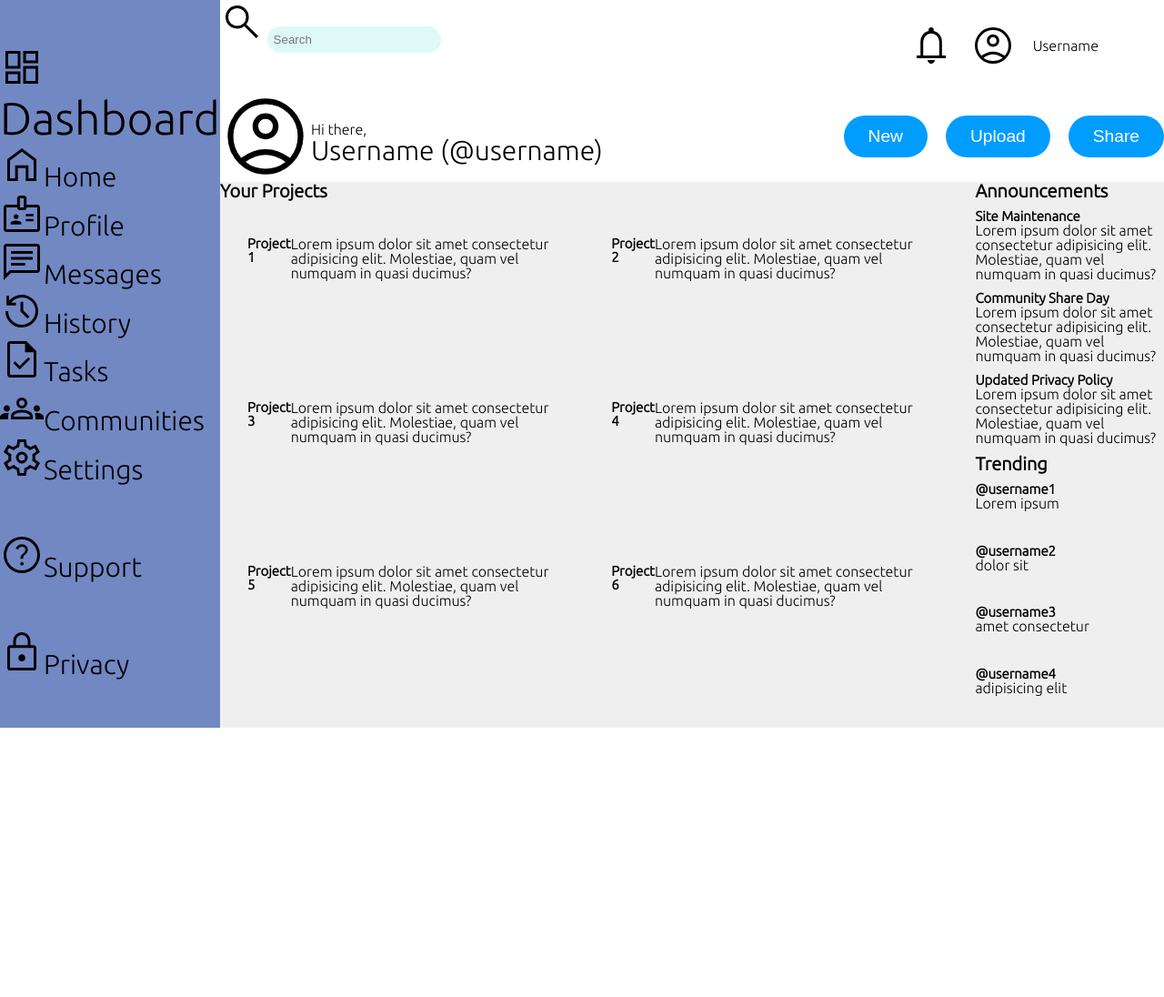
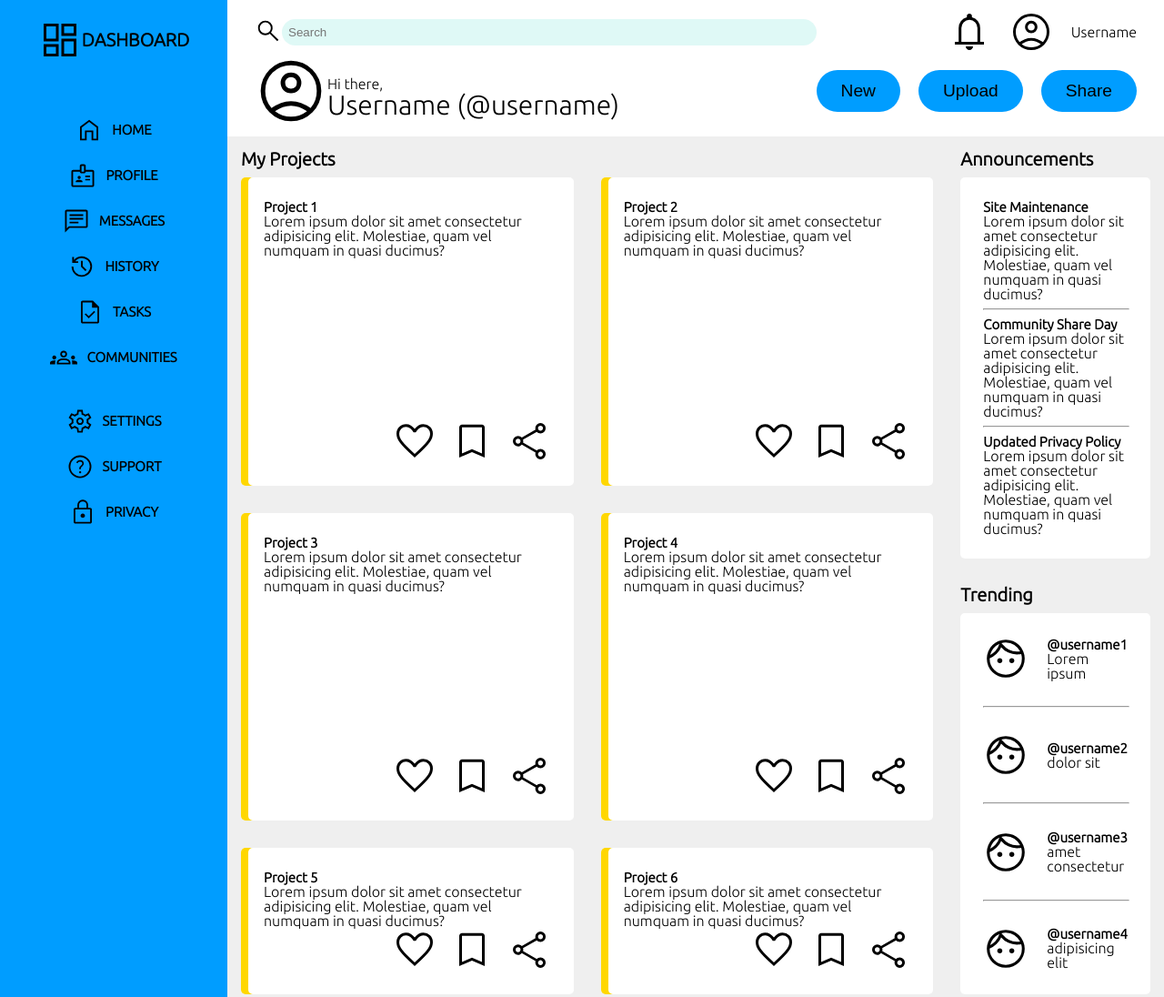
Before and after one commit to Eli8375/admin-dashboard, a plain HTML site: page index.html in a window 1280 px wide. Shown: the top 1096 px of the page at 91% size. Before the commit the page ends 800 px from the top, so only its background shows below. Drawn offline with Linux system fonts and the light colour scheme.

Commit message:
header fixed and ready, side-bar fixed and ready, main fixed and ready, nice to have features awaiting

```diff
--- a/index.html
+++ b/index.html
@@ -13,19 +13,21 @@
 <body>
     <div class="website-page">
         <div class="side-bar">
-            <a href="#" id="dashboard"><img src="/img/dashboard.svg" alt="dashboard">Dashboard</a>
+            <div class="nav-dashboard">
+                <a href="#" class="side-bar-link" id="dashboard"><img id="dashboard-icon" src="/img/dashboard.svg" alt="dashboard">Dashboard</a>
+            </div>
             <div class="nav-bar-1">
-                <a href="#" id="home"><img class="side-bar-item" src="/img/home.svg" alt="home">Home</a>
-                <a href="#" id="profile"><img class="side-bar-item" src="/img/badge.svg" alt="profile">Profile</a>
-                <a href="#" id="messages"><img class="side-bar-item" src="/img/chat.svg" alt="messages">Messages</a>
-                <a href="#" id="history"><img class="side-bar-item" src="/img/history.svg" alt="history">History</a>
-                <a href="#" id="tasks"><img class="side-bar-item" src="/img/task.svg" alt="tasks">Tasks</a>
-                <a href="#" id="communities"><img class="side-bar-item" src="/img/groups.svg" alt="communities">Communities</a>
+                <a href="#" class="side-bar-link" id="home"><img class="side-bar-icon" src="/img/home.svg" alt="home">Home</a>
+                <a href="#" class="side-bar-link" id="profile"><img class="side-bar-icon" src="/img/badge.svg" alt="profile">Profile</a>
+                <a href="#" class="side-bar-link" id="messages"><img class="side-bar-icon" src="/img/chat.svg" alt="messages">Messages</a>
+                <a href="#" class="side-bar-link" id="history"><img class="side-bar-icon" src="/img/history.svg" alt="history">History</a>
+                <a href="#" class="side-bar-link" id="tasks"><img class="side-bar-icon" src="/img/task.svg" alt="tasks">Tasks</a>
+                <a href="#" class="side-bar-link" id="communities"><img class="side-bar-icon" src="/img/groups.svg" alt="communities">Communities</a>
             </div>
             <div class="nav-bar-2">
-                <a href="#" id="settings"><img class="side-bar-item" src="/img/settings.svg" alt="settings">Settings</a>
-                <a href="#" id="support"><img class="side-bar-item" src="/img/support.svg" alt="support">Support</a>
-                <a href="#" id="privacy"><img class="side-bar-item" src="/img/privacy.svg" alt="privacy">Privacy</a>
+                <a href="#" class="side-bar-link" id="settings"><img class="side-bar-icon" src="/img/settings.svg" alt="settings">Settings</a>
+                <a href="#" class="side-bar-link" id="support"><img class="side-bar-icon" src="/img/support.svg" alt="support">Support</a>
+                <a href="#" class="side-bar-link" id="privacy"><img class="side-bar-icon" src="/img/privacy.svg" alt="privacy">Privacy</a>
             </div>
         </div>
         <header>
@@ -53,66 +55,117 @@
         </header>
         <main>
             <div class="project-area">
-                <h2 class="header" id="header">Your Projects</h2>
-                <div class="card-area">
+                <h2 class="header" id="project-header">My Projects</h2>
+                <div class="project-card-area">
                     <div class="project-cards" id="project-1">
                         <h3>Project 1</h3>
                         <p>Lorem ipsum dolor sit amet consectetur adipisicing elit. Molestiae, quam vel numquam in quasi ducimus?</p>
+                        <div class="fav-book-share">
+                            <img src="/img/favorite.svg" alt="favorite">
+                            <img src="/img/bookmark.svg" alt="bookmark">
+                            <img src="/img/share.svg" alt="share">
+                        </div>
                     </div>
                     <div class="project-cards" id="project-2">
                         <h3>Project 2</h3>
                         <p>Lorem ipsum dolor sit amet consectetur adipisicing elit. Molestiae, quam vel numquam in quasi ducimus?</p>
+                        <div class="fav-book-share">
+                            <img src="/img/favorite.svg" alt="favorite">
+                            <img src="/img/bookmark.svg" alt="bookmark">
+                            <img src="/img/share.svg" alt="share">
+                        </div>
                     </div>
                     <div class="project-cards" id="project-3">
                         <h3>Project 3</h3>
                         <p>Lorem ipsum dolor sit amet consectetur adipisicing elit. Molestiae, quam vel numquam in quasi ducimus?</p>
+                        <div class="fav-book-share">
+                            <img src="/img/favorite.svg" alt="favorite">
+                            <img src="/img/bookmark.svg" alt="bookmark">
+                            <img src="/img/share.svg" alt="share">
+                        </div>
                     </div>
                     <div class="project-cards" id="project-4">
                         <h3>Project 4</h3>
                         <p>Lorem ipsum dolor sit amet consectetur adipisicing elit. Molestiae, quam vel numquam in quasi ducimus?</p>
+                        <div class="fav-book-share">
+                            <img src="/img/favorite.svg" alt="favorite">
+                            <img src="/img/bookmark.svg" alt="bookmark">
+                            <img src="/img/share.svg" alt="share">
+                        </div>
                     </div>
                     <div class="project-cards" id="project-5">
                         <h3>Project 5</h3>
                         <p>Lorem ipsum dolor sit amet consectetur adipisicing elit. Molestiae, quam vel numquam in quasi ducimus?</p>
+                        <div class="fav-book-share">
+                            <img src="/img/favorite.svg" alt="favorite">
+                            <img src="/img/bookmark.svg" alt="bookmark">
+                            <img src="/img/share.svg" alt="share">
+                        </div>
                     </div>
                     <div class="project-cards" id="project-6">
                         <h3>Project 6</h3>
                         <p>Lorem ipsum dolor sit amet consectetur adipisicing elit. Molestiae, quam vel numquam in quasi ducimus?</p>
+                        <div class="fav-book-share">
+                            <img src="/img/favorite.svg" alt="favorite">
+                            <img src="/img/bookmark.svg" alt="bookmark">
+                            <img src="/img/share.svg" alt="share">
+                        </div>
                     </div>
                 </div>
             </div>
             <div class="announcements-area">
                 <h2 class="header" id="announcements-header">Announcements</h2>
+                <div class="announcements-card-area">
                     <div class="announcement-cards" id="announcement-1">
                         <h3>Site Maintenance</h3>
                         <p>Lorem ipsum dolor sit amet consectetur adipisicing elit. Molestiae, quam vel numquam in quasi ducimus?</p>
                     </div>
+                    <hr>
                     <div class="announcement-cards" id="announcement-2">
                         <h3>Community Share Day</h3>
                         <p>Lorem ipsum dolor sit amet consectetur adipisicing elit. Molestiae, quam vel numquam in quasi ducimus?</p>
                     </div>
+                    <hr>
                     <div class="announcement-cards" id="announcement-3">
                         <h3>Updated Privacy Policy</h3>
                         <p>Lorem ipsum dolor sit amet consectetur adipisicing elit. Molestiae, quam vel numquam in quasi ducimus?</p>
                     </div>
                 </div>
+            </div>
             <div class="trending-area">
                 <h2 class="header" id="trending-header">Trending</h2>
+                <div class="trending-card-area">
                     <div class="trending-cards" id="trending-1">
+                        <img id="face" src="/img/face.svg" alt="face">
+                        <div class="other-user-info">
                             <h3>@username1</h3>
                             <p>Lorem ipsum</p>
                         </div>
+                    </div>
+                    <hr>
                     <div class="trending-cards" id="trending-2">
+                        <img id="face" src="/img/face.svg" alt="face">
+                        <div class="other-user-info">
                             <h3>@username2</h3>
                             <p>dolor sit</p>
                         </div>
+                    </div>
+                    <hr>
                     <div class="trending-cards" id="trending-3">
+                        <img id="face" src="/img/face.svg" alt="face">
+                        <div class="other-user-info">
                             <h3>@username3</h3>
                             <p>amet consectetur</p>
                         </div>
+                    </div>
+                    <hr>
                     <div class="trending-cards" id="trending-4">
+                        <img id="face" src="/img/face.svg" alt="face">
+                        <div class="other-user-info">
                             <h3>@username4</h3>
                             <p>adipisicing elit</p>
+                        </div>
+                    </div>
                 </div>
             </div>
         </main>
--- a/styles.css
+++ b/styles.css
@@ -57,8 +57,8 @@ table {
     height: 100vh;
     width: 100vw;
     display: grid;
-    grid-template-columns: 1fr 5fr;
-    grid-template-rows: 1fr 4fr;
+    grid-template-columns: 1fr 8fr;
+    grid-template-rows: 1fr 5fr;
     grid-template-areas:
     "side-bar header"
     "side-bar main";
@@ -67,7 +67,7 @@ button {
     border-radius: 25px;
     border-color: rgba(255, 255, 255, 0);
     background-color: rgb(0, 157, 255);
-    color: white;
+    color: black;
     padding: 10px 25px 10px 25px;
     font-size: larger;
 }
@@ -92,30 +92,45 @@ h3 {
 
 .side-bar {
     grid-area: side-bar;
-    background-color: rgba(42, 77, 165, 0.666);
+    background-color: rgb(0, 157, 255);
     display: grid;
     grid-template-columns: 1fr;
-    grid-template-rows: 1fr 3fr 3fr;
-    justify-content: center;
-    padding-top: 50px;
-
+    grid-template-rows: 1fr 3fr 3fr 5fr;
+    align-items: flex-start;
+    font-weight: bold;
+    text-transform: uppercase;
+    font-size: 15px;
+    min-width: 250px;
 }
-#dashboard {
-    font-size: 50px;
+.nav-dashboard {
+    font-size: 20px;
+    justify-self: center;
+    align-self: center;
 }
 .nav-bar-1 {
-    display: grid;
-    font-size: 30px;
+    display: flex;
+    flex-direction: column;
+    align-items: center;
+    justify-content: center;
+    padding-top: 40px;
+    gap: 20px;
 }
 .nav-bar-2 {
-    display: grid;
-    font-size: 30px;
+    display: flex;
+    flex-direction: column;
+    align-items: center;
+    justify-content: center;
+    gap: 20px;
+    padding-top: 40px;
 }
-.side-bar-item {
-    image-orientation: flip;
+.side-bar-icon {
+    width: 30px;
+    padding-right: 10px;
 }
-.side-bar-item {
-    image-orientation: flip;
+.side-bar-link {
+    display: flex;
+    justify-content: center;
+    align-items: center;
 }
 
 
@@ -127,11 +142,12 @@ header {
     grid-area: header;
     display: grid;
     grid-template-columns: 3fr 1fr;
-    grid-template-rows: 1fr 1fr;
+    grid-template-rows: 50px 1fr;
     grid-template-areas:
     "search profile-access"
     "welcome-area action-buttons";
     background-color: rgb(255, 255, 255);
+    padding: 10px 30px 10px 30px;
 }
 .search {
     grid-area: search;
@@ -148,13 +164,14 @@ header {
 .profile-access {
     grid-area: profile-access;
     display: flex;
-    justify-content: center;
+    justify-content: flex-end;
     align-items: center;
     gap: 20px;
 }
 .welcome-area {
     grid-area: welcome-area;
     display: grid;
+    max-width: 517.59px;
     grid-template-columns: 1fr 7fr;
     grid-template-rows: 1fr 1fr;
     grid-template-areas:
@@ -165,7 +182,7 @@ header {
     grid-area: profile-pic;
     align-self: center;
     justify-self: center;
-    width: 100px;
+    width: 80px;
 }
 .hello {
     grid-area: hello;
@@ -178,9 +195,18 @@ header {
 .action-buttons {
     grid-area: action-buttons;
     display: flex;
-    justify-content: center;
+    justify-content: flex-end;
     align-items: center;
     gap: 20px;
+}
+#my-form {
+    display: flex;
+    align-items: center;
+    flex-grow: 1;
+}
+#magnifying-glass {
+    width: 30px;
+    height: 30px;
 }
 
 
@@ -206,41 +232,55 @@ main {
     grid-template-areas:
     "p-header"
     "card-area";
+    margin: 15px;
 }
-.card-area {
+.project-card-area {
     grid-area: card-area;
     display: grid;
-    grid-template-columns: 1fr 1fr;
-    grid-template-rows: repeat(3, 1fr);
+    grid-template-columns: repeat(auto-fit, minmax(250px, 1fr));
+    grid-template-rows: repeat(2, 1fr);
     grid-template-areas:
     "card card"
     "card card"
     "card card";
     gap: 30px;
-    margin: 30px;
 }
 .announcements-area {
     grid-area: announcements;
     display: grid;
     grid-template-columns: 1fr;
-    grid-template-rows: 30px repeat(3, 10fr);
+    grid-template-rows: 30px 1fr;
     grid-template-areas:
     "a-header"
-    "announcement"
-    "announcement"
     "announcement";
+    margin: 15px;
+}
+.announcements-card-area {
+    display: flex;
+    flex-direction: column;
+    align-items: center;
+    justify-content: space-between;
+    background-color: white;
+    border-radius: 5px;
+    padding: 25px;
 }
 .trending-area {
     grid-area: trending;
     display: grid;
     grid-template-columns: 1fr;
-    grid-template-rows: 30px repeat(4, 10fr);
+    grid-template-rows: 30px 1fr;
     grid-template-areas:
     "t-header"
-    "trending"
-    "trending"
-    "trending"
     "trending";
+    margin: 15px;
+}
+.trending-card-area {
+    display: flex;
+    flex-direction: column;
+    justify-content: space-between;
+    background-color: white;
+    border-radius: 5px;
+    padding: 25px;
 }
 #project-header {
     grid-area: p-header;
@@ -253,5 +293,33 @@ main {
 }
 .project-cards {
     display: flex;
+    background-color: white;
+    border-radius: 5px;
+    box-shadow: inset 0.50rem 0rem gold;
+    flex-grow: 0;
+    flex-direction: column;
+    padding: 25px;
+}
+.fav-book-share {
+    display: flex;
+    justify-content: flex-end;
+    align-items: flex-end;
+    flex-grow: 1;
+    gap: 15px;
+}
+.trending-cards {
+    display: flex;
+    gap: 20px;
+}
+#face {
+    width: 50px;
+    height: 50px;
+}
+.other-user-info {
+    display: flex;
+    flex-direction: column;
     justify-content: center;
 }
+hr {
+    width: 100%;
+}
```
Also changed, not shown: img/face.svg (added). Lines whose indentation alone changed are shown as unchanged.
